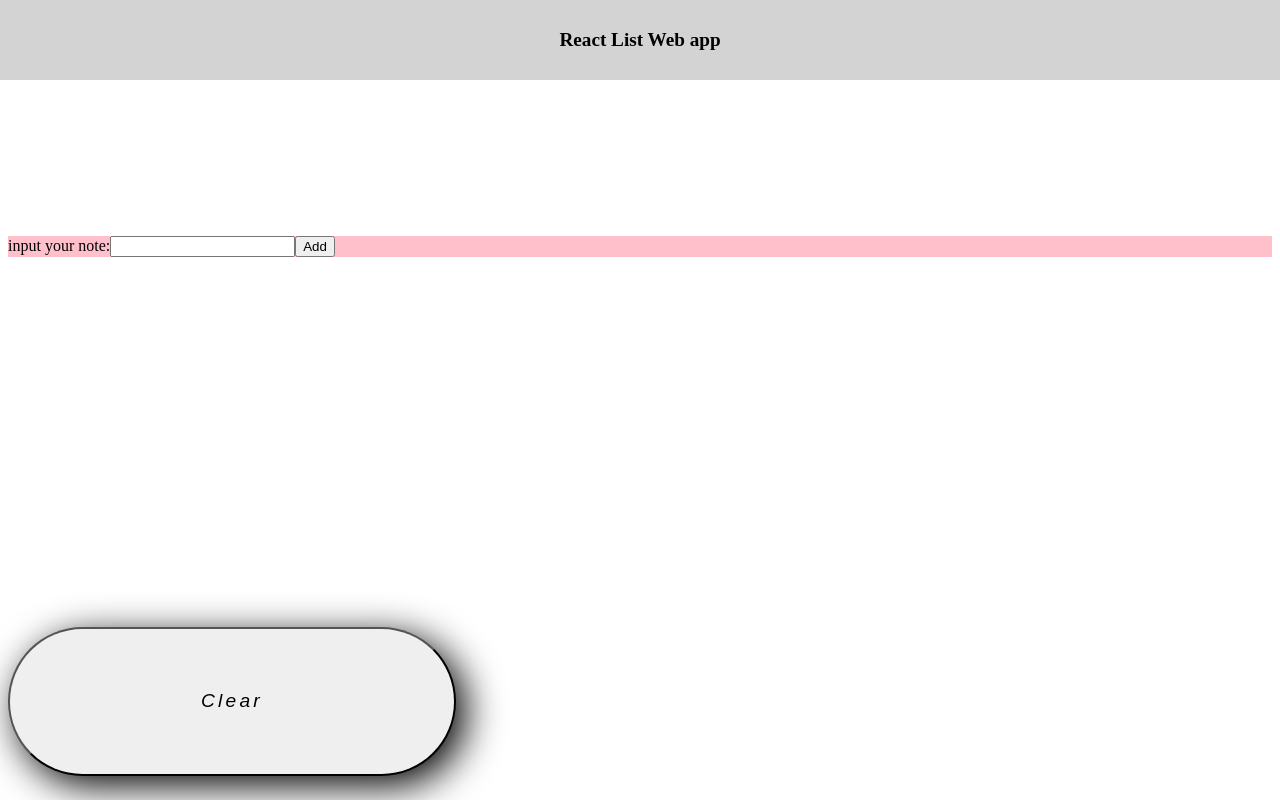
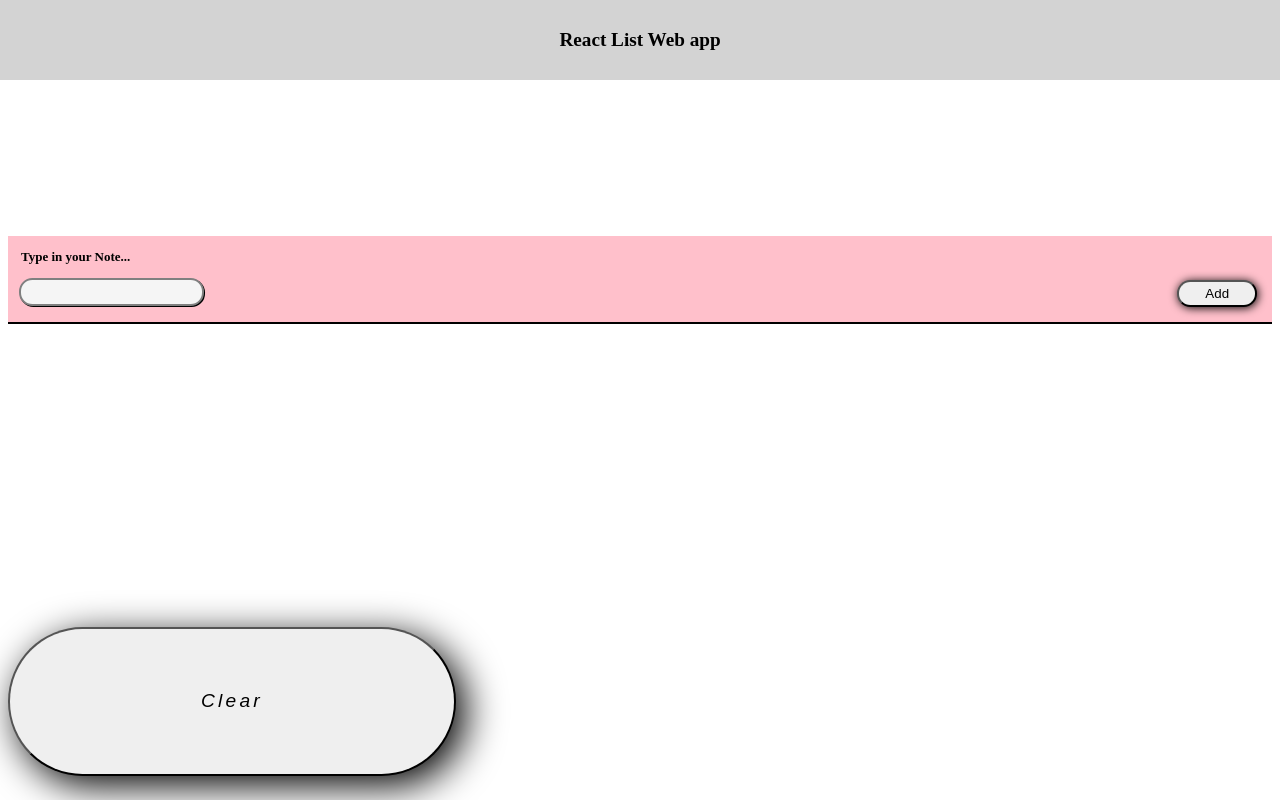
Before and after one commit to Cimorexave/react-list, a React (Create React App) app: page / in a window 1280 px wide. Built offline with nearby package versions, Linux system fonts and the light colour scheme.

Commit message:
updated basic stylings

```diff
--- a/src/App.css
+++ b/src/App.css
@@ -19,6 +19,9 @@
     margin-top: 18%;
     background-color: pink;
 }
+.listView {
+    border: solid 1px black;
+}
 .clearBtn {
     position: fixed;
     bottom: 3%;
--- a/src/App.js
+++ b/src/App.js
@@ -1,7 +1,7 @@
 import React, {useState, useEffect} from 'react';
 import './App.css';
 import List from './components/List';
-import Input from './Input';
+import Input from './components/Input';
 import { v4 as uuidv4 } from 'uuid';
 
 const arrayOfNotes = []
--- a/src/Input.js
+++ b/src/components/Input.js
@@ -1,5 +1,6 @@
 import { clear } from '@testing-library/user-event/dist/clear';
 import React, {useState} from 'react'
+import './input.css'
 
 const Input = ({pullData_function}) => {
     const [note , setNote] = useState("")
@@ -12,10 +13,9 @@ const Input = ({pullData_function}) => {
   return (
     <>
         <form onSubmit={handleAdd}>
-            <label htmlFor="">input your note:
-                <input type="text" value={note} onChange={e => setNote(e.target.value)}/>
-            </label>
-            <input type="submit" value= "Add"/>
+            <p> Type in your Note... </p>
+            <input className='textField' type="text" value={note} onChange={e => setNote(e.target.value)}/>
+            <input className='addBtn' type="submit" value= "Add"/>
         </form>
     </>
   )
--- /dev/null
+++ b/src/components/input.css
@@ -0,0 +1,28 @@
+form {
+    position: relative;
+    padding-bottom:  2ch;
+}
+p {
+    padding-left: 2ch;
+    text-align: left;
+    font-weight: bold;
+    font-size: small;
+}
+.textField {
+    border-radius: 1em;
+    box-shadow: 1px 1px ;
+    height: 3ch;
+    display: block;
+    margin-left: 1.5ch;
+    background-color: whitesmoke;
+    border: 2px solid grey;
+}
+.addBtn {
+    position: absolute;
+    right: 2ch;
+    top: 43%;
+    width: 6em;
+    aspect-ratio: 3;
+    border-radius: 1em;
+    box-shadow: 1px 1px 10px;
+}
```
